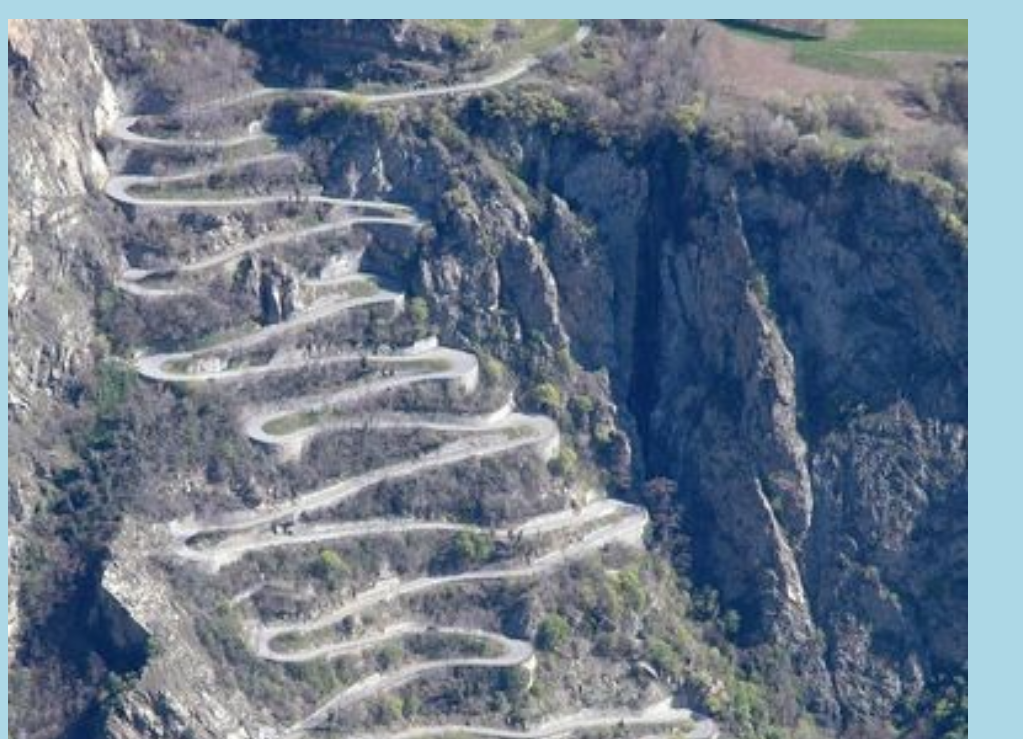
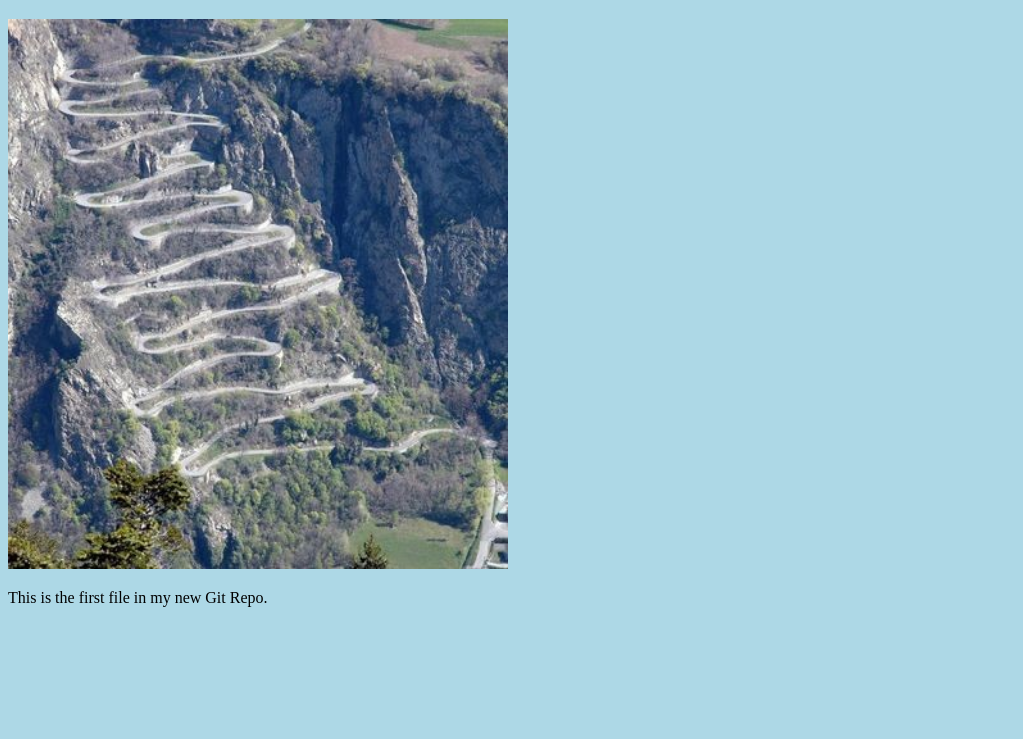
Before and after one commit to lceaw/hwws, a plain HTML site: page index.html in a window 1280 px wide. Shown: the part 61-800 px from the top of the page, without its empty margins (0-1023 px from the left). Drawn offline with Linux system fonts and the light colour scheme.

Commit message:
Update index.html

```diff
--- a/index.html
+++ b/index.html
@@ -8,7 +8,7 @@
 
 <h1>Hello world NewBranch!</h1>
 <div><img src="foto.jpg" alt="Hello World from Space"
-style="width:100%;max-width:960px"></div>
+style="width:100%;max-width:500px"></div>
 <p>This is the first file in my new Git Repo.</p>
 
 </body>
```
